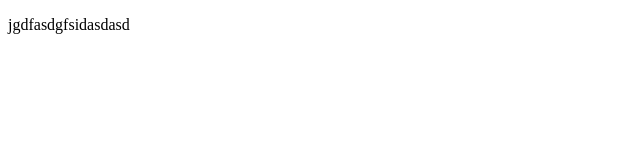
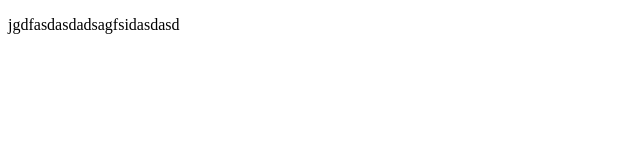
Before and after one commit to WTALLES/cartao-presente, a plain HTML site: page index.html in a window 1280 px wide. Shown: the full height of the page, 0-640 px from the left. Drawn offline with Linux system fonts and the light colour scheme.

Commit message:
PRIMEIRO COMMIT

```diff
--- a/index.html
+++ b/index.html
@@ -3,9 +3,9 @@
 <head>
     <meta charset="UTF-8">
     <meta name="viewport" content="width=device-width, initial-scale=1.0">
-    <title>Document</title>
+    <title>Essa pagina e</title>
 </head>
 <body>
-<p>jgdfasdgfsidasdasd</p>
+<p>jgdfasdasdadsagfsidasdasd</p>
 </body>
 </html>
```
